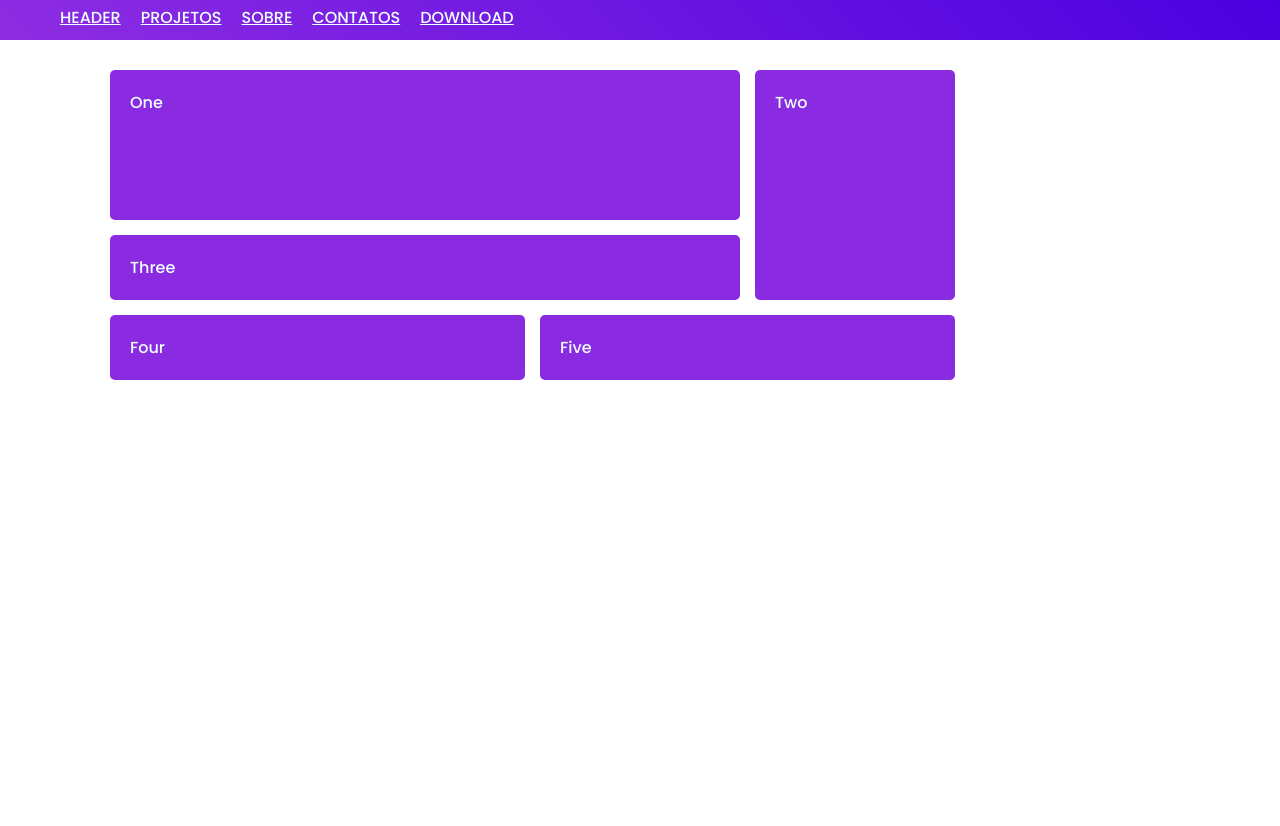
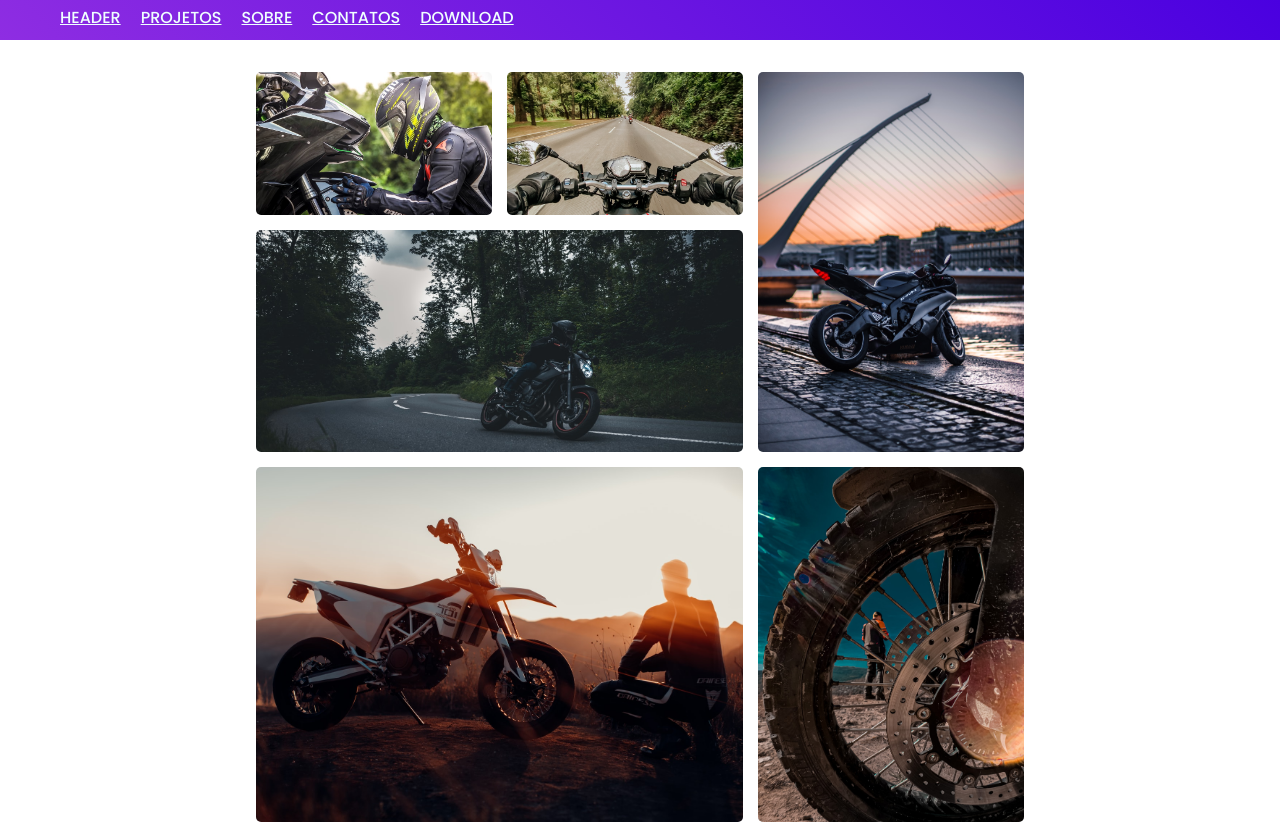
Before and after one commit to phr31/FrontEnd, a plain HTML site: page Header/index.html in a window 1280 px wide. Shown: the top 826 px of the page. Before the commit the page ends 800 px from the top, so only its background shows below. Drawn offline with Linux system fonts and the light colour scheme.

Commit message:
Grid w/images

```diff
--- a/Header/index.html
+++ b/Header/index.html
@@ -17,6 +17,29 @@
             <a href="">Download</a>
         </nav>
     </header>
+    <div class="container">
+        <div class="gallery">
+            <figure class="gallery_item gallery_item--1">
+                <img src="gallery/01.jpg" class= "gallery_img" alt="Image 1">
+            </figure>
+            <figure class="gallery_item gallery_item--2">
+                <img src="gallery/02.jpg" class= "gallery_img" alt="Image 2">
+            </figure>
+            <figure class="gallery_item gallery_item--3">
+                <img src="gallery/03.jpg" class= "gallery_img" alt="Image 3">
+            </figure>
+            <figure class="gallery_item gallery_item--4">
+                <img src="gallery/04.jpg" class= "gallery_img" alt="Image 4">
+            </figure>
+            <figure class="gallery_item gallery_item--5">
+                <img src="gallery/05.jpg" class= "gallery_img" alt="Image 5">
+            </figure>
+            <figure class="gallery_item gallery_item--6">
+                <img src="gallery/06.jpg" class= "gallery_img" alt="Image 6">
+            </figure>
+        </div>
+    </div>
+
 
     <div class="wrapper">
         <div class="box a">One</div>
@@ -25,5 +48,6 @@
         <div class="box d">Four</div>
         <div class="box e">Five</div>
     </div>
+
 </body>
 </html>
--- a/Header/style.css
+++ b/Header/style.css
@@ -37,12 +37,63 @@ nav a{
     justify-content: center;
 }
 
+.gallery{
+    display: grid;
+    grid-template-columns: repeat(6, 1fr);
+    grid-template-rows: repeat(6, 5vw);
+    grid-gap: 15px;
+}
+
+.container{
+    width: 60%;
+    margin: 2rem auto;
+}
+
+.gallery_img{
+    width: 100%;
+    height: 100%;
+    object-fit: cover;
+    border-radius: 5px;
+    display: block;
+}
+
+.gallery_item--1{
+    grid-column: 1 / 3;
+    grid-row: 1 / 3;
+}
+
+.gallery_item--2{
+    grid-column: 3 / 5;
+    grid-row: 1 / 3;
+}
+
+.gallery_item--3{
+    grid-column: 5 / 9;
+    grid-row: 1 / 6;
+}
+
+.gallery_item--4{
+    grid-column: 1 / 5;
+    grid-row: 3 / 6;
+}
+
+.gallery_item--5{
+    grid-column: 1 / 5;
+    grid-row: 6 / 9;
+}
+
+.gallery_item--6{
+    grid-column: 5 / 9;
+    grid-row: 6 / 9;
+}
+
 .wrapper{
     display: grid;
     grid-template-columns: repeat(5, 200px);
     grid-template-rows: 150px;
     grid-gap: 15px;
-    justify-content: center;
+    width: 60%;
+    margin: 2rem auto;
 }
 
 .box{
```
Also changed, not shown: Header/gallery/01.jpg (added), Header/gallery/02.jpg (added), Header/gallery/03.jpg (added), Header/gallery/04.jpg (added), Header/gallery/05.jpg (added), Header/gallery/06.jpg (added).
